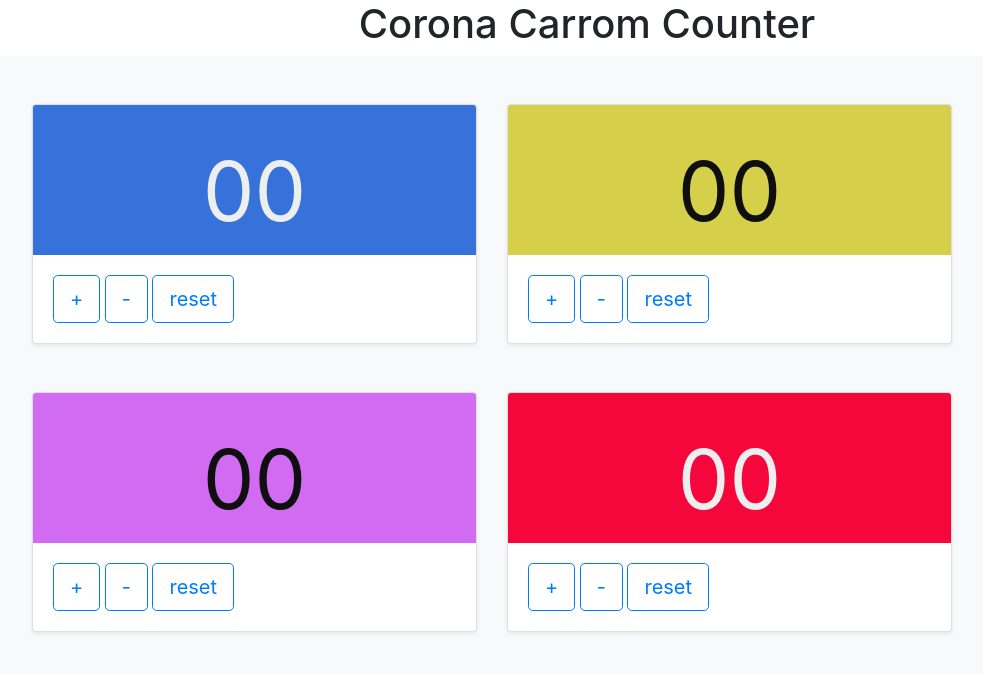
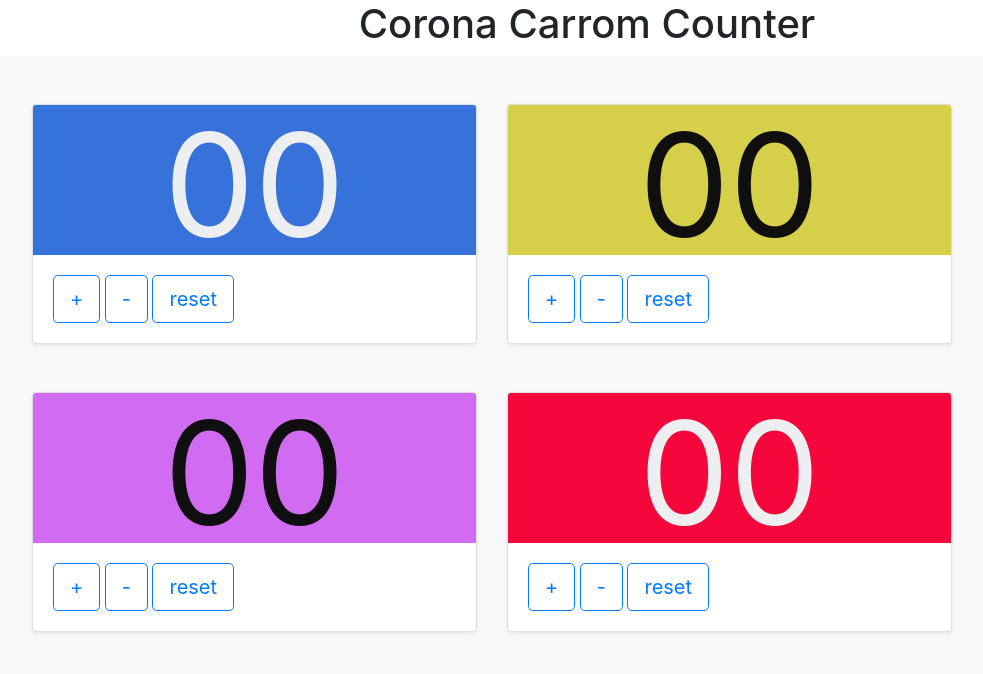
Before and after one commit to amar-sanakal/amar-sanakal.github.io, a Jekyll site: the page built from counter.md, in a window 1280 px wide. Shown: the top 674 px of the page, without its empty margins (53-1036 px from the left). Built offline with Jekyll 4.4.1, drawn with Linux system fonts in a browser that asks for light colours.

Commit message:
lets make the numbers a bit larger

```diff
--- a/counter.md
+++ b/counter.md
@@ -73,7 +73,7 @@ permalink: /tools/corona-carrom-counter/
 			<div class="row">
 				<div class="col-md-5">
 					<div class="card mb-5 shadow-sm">
-						<svg class="bd-placeholder-img card-img-top" width="100%" height="150" xmlns="http://www.w3.org/2000/svg" preserveAspectRatio="xMidYMid slice" focusable="false" role="img" aria-label="Placeholder: 00"><rect width="100%" height="100%" fill="#3672d9"/><text id="missCount1" x="50%" y="50%" fill="#eceeef" dy=".5em"></text></svg>
+						<svg class="bd-placeholder-img card-img-top" width="100%" height="150" xmlns="http://www.w3.org/2000/svg" preserveAspectRatio="xMidYMid slice" focusable="false" role="img" aria-label="Placeholder: 00"><rect width="100%" height="100%" fill="#3672d9"/><text id="missCount1" x="50%" y="50%" fill="#eceeef" font-size="175%" dy=".4em"></text></svg>
 						<div class="card-body">
 							<div class="btn-grp align-items-center">
 								<button type="button" class="btn btn-lg btn-outline-primary" onclick="increment('missCount1')">+</button>
@@ -85,7 +85,7 @@ permalink: /tools/corona-carrom-counter/
 				</div>
 				<div class="col-md-5">
 					<div class="card mb-4 shadow-sm">
-						<svg class="bd-placeholder-img card-img-top" width="100%" height="150" xmlns="http://www.w3.org/2000/svg" preserveAspectRatio="xMidYMid slice" focusable="false" role="img" aria-label="Placeholder: 00"><rect width="100%" height="100%" fill="#d6cf49"/><text id="missCount2" x="50%" y="50%" fill="#0f0f0f" dy=".5em"></text></svg>
+						<svg class="bd-placeholder-img card-img-top" width="100%" height="150" xmlns="http://www.w3.org/2000/svg" preserveAspectRatio="xMidYMid slice" focusable="false" role="img" aria-label="Placeholder: 00"><rect width="100%" height="100%" fill="#d6cf49"/><text id="missCount2" x="50%" y="50%" fill="#0f0f0f" font-size="175%" dy=".4em"></text></svg>
 						<div class="card-body">
 							<div class="btn-grp align-items-center">
 								<button type="button" class="btn btn-lg btn-outline-primary" onclick="increment('missCount2')">+</button>
@@ -99,7 +99,7 @@ permalink: /tools/corona-carrom-counter/
 			<div class="row">
 				<div class="col-md-5">
 					<div class="card mb-4 shadow-sm">
-						<svg class="bd-placeholder-img card-img-top" width="100%" height="150" xmlns="http://www.w3.org/2000/svg" preserveAspectRatio="xMidYMid slice" focusable="false" role="img" aria-label="Placeholder: 00"><rect width="100%" height="100%" fill="#d06bf2"/><text id="missCount3" x="50%" y="50%" fill="#0f0f0f" dy=".5em"></text></svg>
+						<svg class="bd-placeholder-img card-img-top" width="100%" height="150" xmlns="http://www.w3.org/2000/svg" preserveAspectRatio="xMidYMid slice" focusable="false" role="img" aria-label="Placeholder: 00"><rect width="100%" height="100%" fill="#d06bf2"/><text id="missCount3" x="50%" y="50%" fill="#0f0f0f" font-size="175%" dy=".4em"></text></svg>
 						<div class="card-body">
 							<div class="d-flex justify-content-between align-items-center">
 								<div class="btn-grp align-items-center">
@@ -113,7 +113,7 @@ permalink: /tools/corona-carrom-counter/
 				</div>
 				<div class="col-md-5">
 					<div class="card mb-4 shadow-sm">
-						<svg class="bd-placeholder-img card-img-top" width="100%" height="150" xmlns="http://www.w3.org/2000/svg" preserveAspectRatio="xMidYMid slice" focusable="false" role="img" aria-label="Placeholder: 00"><rect width="100%" height="100%" fill="#f5073b"/><text id="missCount4" x="50%" y="50%" fill="#eceeef" dy=".5em"></text></svg>
+						<svg class="bd-placeholder-img card-img-top" width="100%" height="150" xmlns="http://www.w3.org/2000/svg" preserveAspectRatio="xMidYMid slice" focusable="false" role="img" aria-label="Placeholder: 00"><rect width="100%" height="100%" fill="#f5073b"/><text id="missCount4" x="50%" y="50%" fill="#eceeef" font-size="175%" dy=".4em"></text></svg>
 						<div class="card-body">
 							<div class="d-flex justify-content-between align-items-center">
 								<div class="btn-grp">
```
